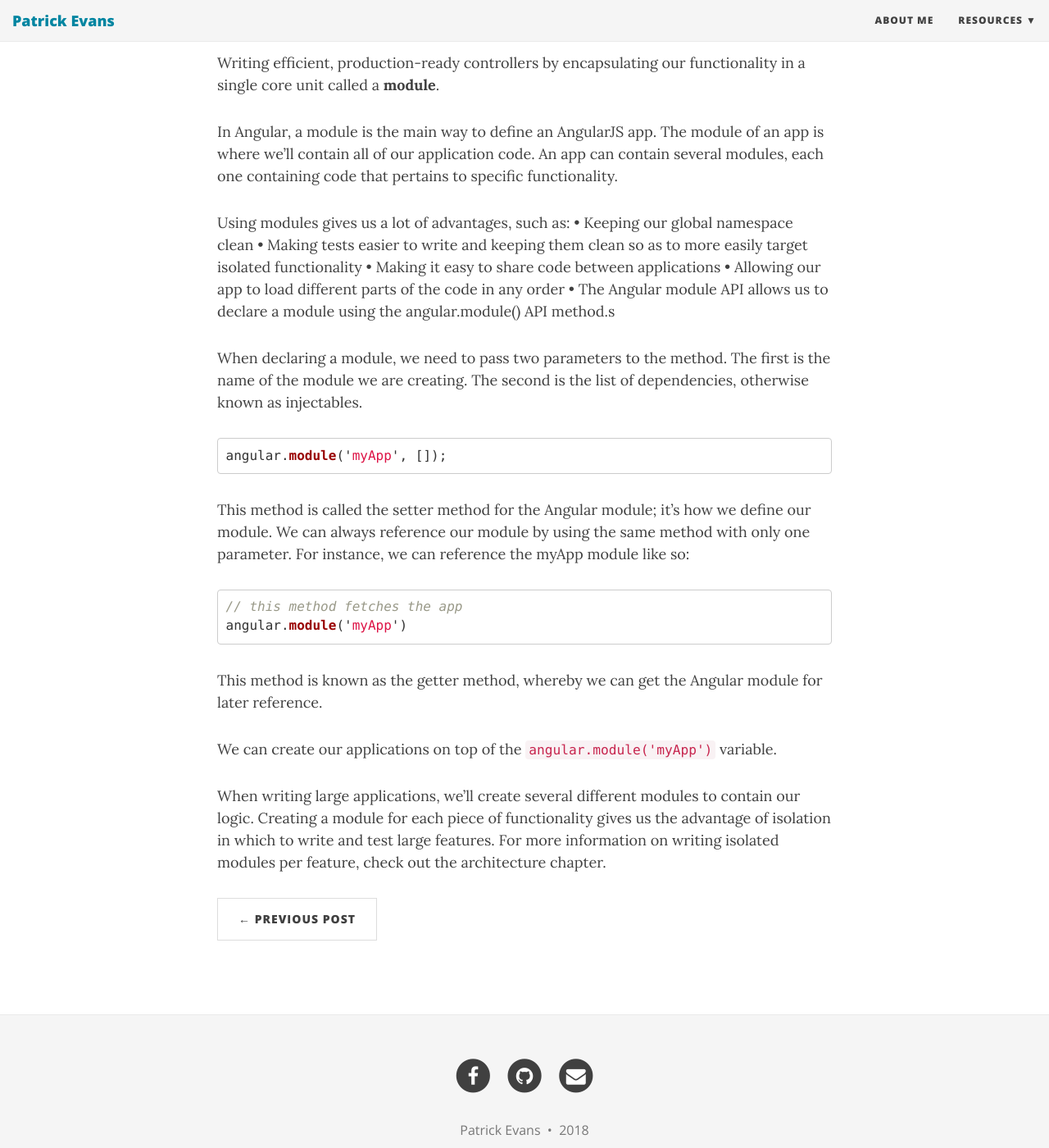
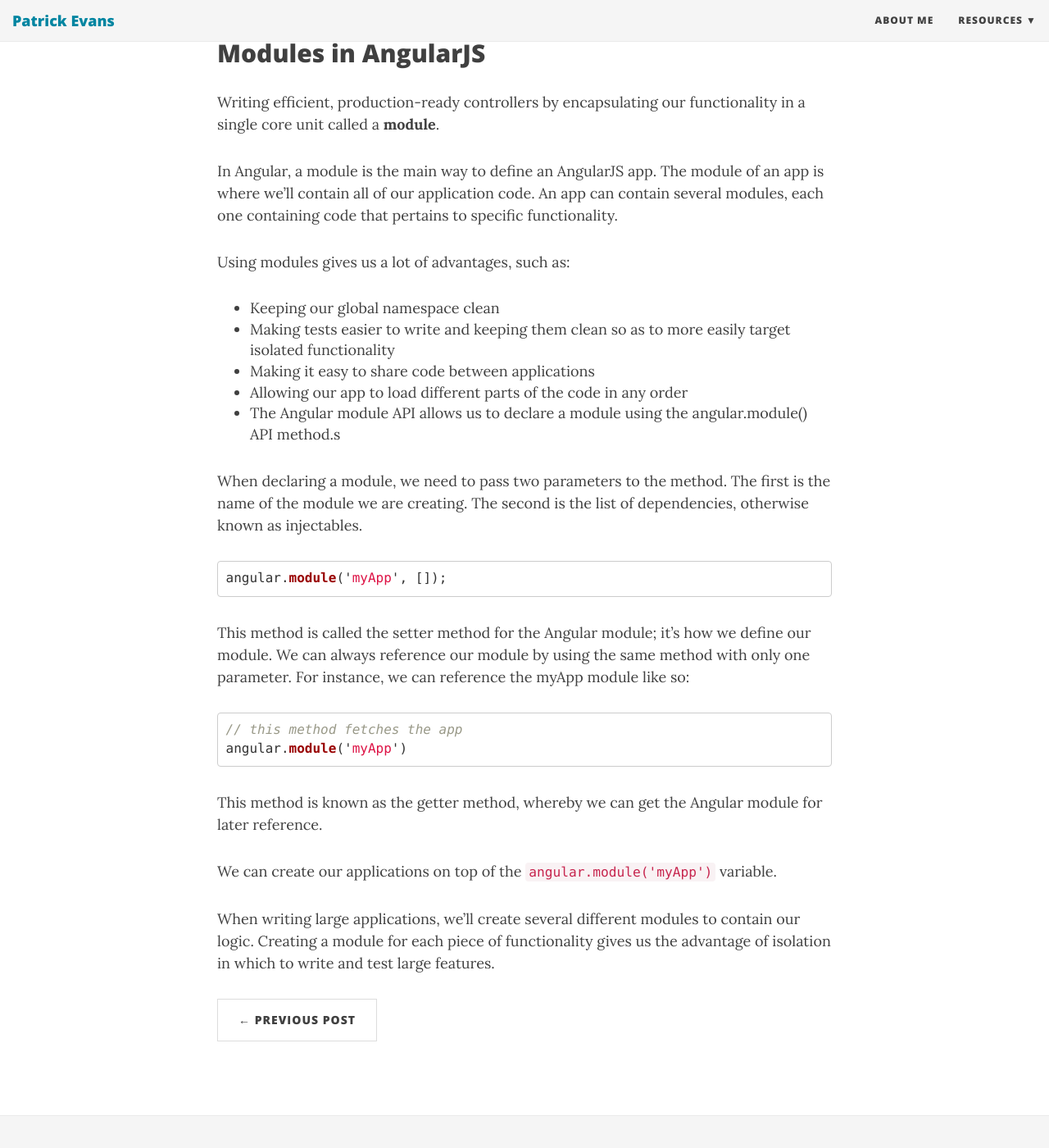
Before and after one commit to patevs/old_blog, a Jekyll site: the page built from _posts/2018-01-11-angularjs.md, in a window 1280 px wide and 1400 px high, scrolled down 2350 px. Shown: the whole window at 82% size. Built offline with Jekyll 4.4.1, drawn with Linux system fonts in a browser that asks for light colours; nearby versions of some CDN libraries; some of the changed text lies outside the part shown.

Commit message:
update_0 angularjs _post

````diff
--- a/_posts/2018-01-11-angularjs.md
+++ b/_posts/2018-01-11-angularjs.md
@@ -6,10 +6,11 @@ subtitle: Introduction
 
 <div style="border-bottom:1px solid black">
 <p>
-We’ll only need to install a few libraries to get going. To run our tests, we’ll need the Karma library and nodejs. It’s also a good idea to have git installed, although this is not a strict requirement.
+Createing web content with <strong>AngularJS</strong> requires the install of a few libraries to get going. To run our tests, we’ll need the Karma library and nodejs. It’s also a good idea to have git installed, although this is not a strict requirement.
 <br>
 </p>
  <p style="text-align:center"><a href="https://nodejs.org/en/download/">nodejs download</a></p>
+ <p style="text-align:center"><a href="https://git.org/en/download/">git download</a></p>
 </div>
 <br>
 
@@ -17,7 +18,7 @@ We’ll only need to install a few libraries to get going. To run our tests, we
 
 The official AngularJS introduction describes AngularJS as a:
 
-client-side technology, written entirely in JavaScript. It works with the long-established technologies of the web (HTML, CSS, and JavaScript) to make the development of web apps easier and faster than ever before.
+> client-side technology, written entirely in JavaScript. It works with the long-established technologies of the web (HTML, CSS, and JavaScript) to make the development of web apps easier and faster than ever before.
 
 It is a framework that is primarily used to build single-page web applications. AngularJS makes it easy to build interactive, modern web applications by increasing the level of abstraction between the developer and common web app development tasks.
 
@@ -36,7 +37,7 @@ Additionally, the AngularJS team has made it a point to keep the library small w
 
 Due to the nature of JavaScript itself and how it passes by value vs. reference, its considered a bestpractice in Angular to bind references in the views by an attribute on an object, rather than the raw object itself.
 
-If we were to apply best practices to a clock example , we’d change the usage of the clock in our view to:
+If we were to apply best practices to a clock example:
 
 ```html
 <!doctype html>
@@ -78,11 +79,11 @@ Writing efficient, production-ready controllers by encapsulating our functionali
 In Angular, a module is the main way to define an AngularJS app. The module of an app is where we’ll contain all of our application code. An app can contain several modules, each one containing code that pertains to specific functionality.
 
 Using modules gives us a lot of advantages, such as:
-•	Keeping our global namespace clean
-•	Making tests easier to write and keeping them clean so as to more easily target isolated functionality
-•	Making it easy to share code between applications
-•	Allowing our app to load different parts of the code in any order
-•	The Angular module API allows us to declare a module using the angular.module() API method.s
+* Keeping our global namespace clean
+* Making tests easier to write and keeping them clean so as to more easily target isolated functionality
+* Making it easy to share code between applications
+* Allowing our app to load different parts of the code in any order
+* The Angular module API allows us to declare a module using the angular.module() API method.s
 
 When declaring a module, we need to pass two parameters to the method. The first is the name of the module we are creating. The second is the list of dependencies, otherwise known as injectables.
 
@@ -104,4 +105,4 @@ later reference.
 
 We can create our applications on top of the ```angular.module('myApp')``` variable.
 
-When writing large applications, we’ll create several different modules to contain our logic. Creating a module for each piece of functionality gives us the advantage of isolation in which to write and test large features. For more information on writing isolated modules per feature, check out the architecture chapter.
+When writing large applications, we’ll create several different modules to contain our logic. Creating a module for each piece of functionality gives us the advantage of isolation in which to write and test large features.
````
